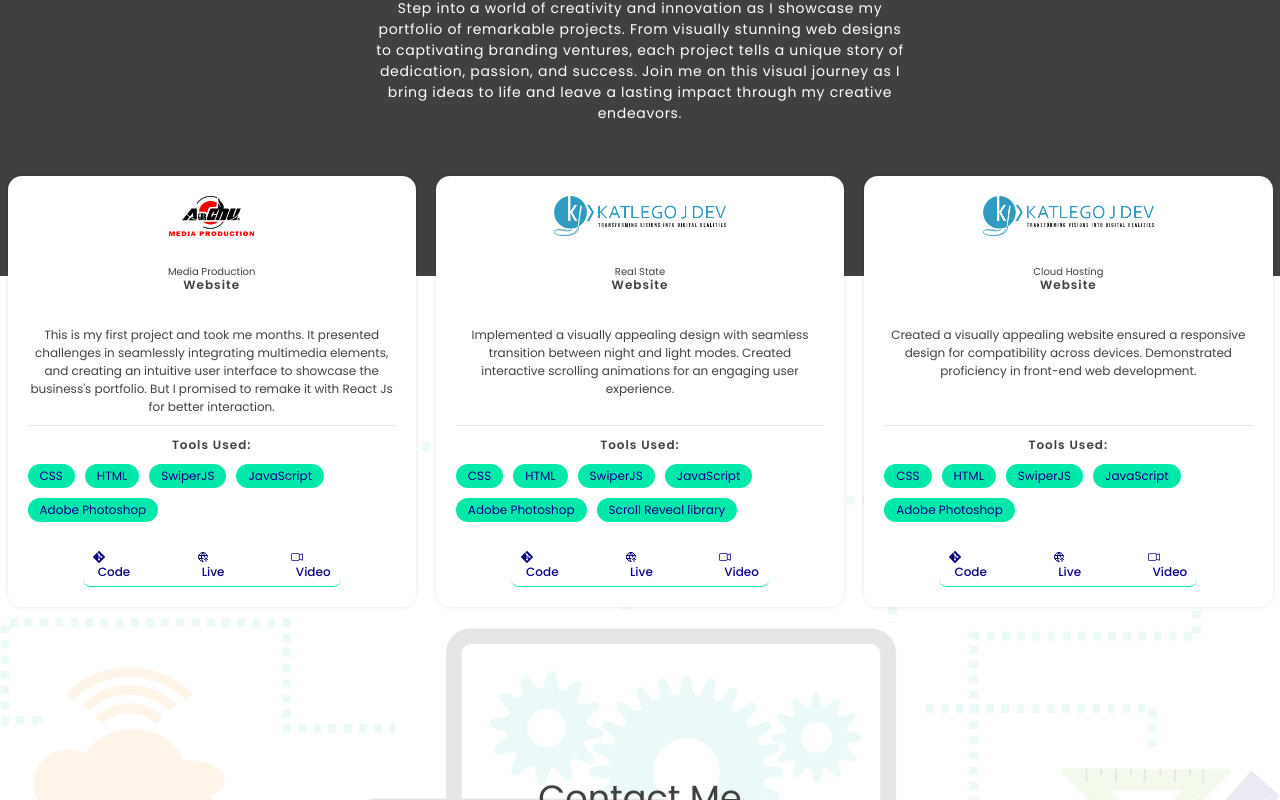
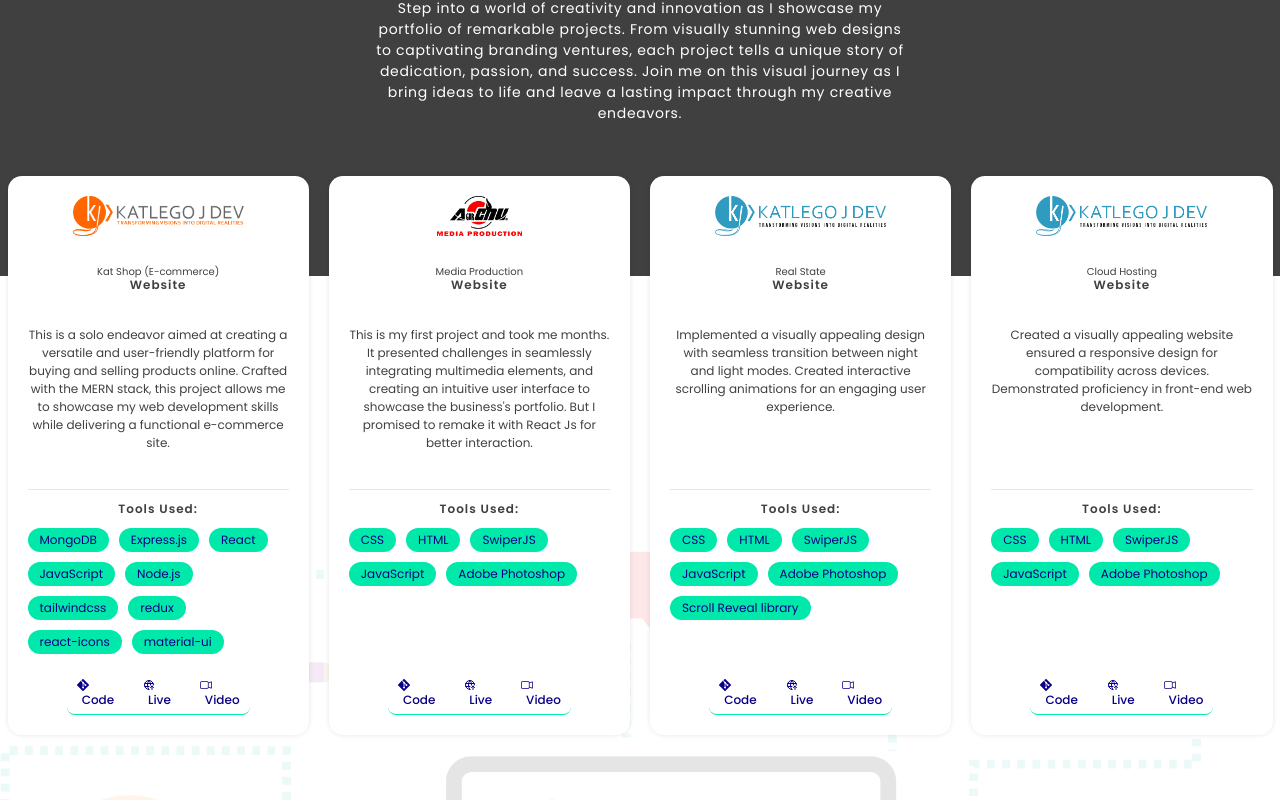
Before and after one commit to agurchu/katlegojdev, a React (Vite) app in the folder client/: page / in a window 1280 px wide. Shown: the part 2000-2800 px from the top of the page. Built offline with nearby package versions, Linux system fonts and the light colour scheme.

Commit message:
fix overlaping mobile view

```diff
--- a/client/src/App.css
+++ b/client/src/App.css
@@ -62,6 +62,7 @@
   left: 0;
   transform: translateY(-50%);
   opacity: 0.1;
+  width: 100vw;
   z-index: -1;
 }
 .bg_webicon2 {
@@ -73,6 +74,10 @@
   z-index: 0;
 }
 
+.bg_webicon img {
+  object-fit: cover;
+  width: 100%;
+}
 .service_box {
   box-shadow: 0 0 5px #0000001e;
   background-color: white;
--- a/client/src/data/ProjectData.jsx
+++ b/client/src/data/ProjectData.jsx
@@ -1,7 +1,27 @@
 import agurchu from "../assets/logo/Agurchu_logo.png";
 import katlegojdev from "../assets/logo/kj_dev_long_logo_dark.png";
+import katShop from "../assets/logo/kj_dev_logo.png";
 
 export const ProjectData = [
+  {
+    image: katShop,
+    title: "Kat Shop (E-commerce)",
+    body: "This is a solo endeavor aimed at creating a versatile and user-friendly platform for buying and selling products online. Crafted with the MERN stack, this project allows me to showcase my web development skills while delivering a functional e-commerce site.",
+    list: [
+      "MongoDB",
+      " Express.js",
+      "React",
+      "JavaScript",
+      "Node.js",
+      "tailwindcss",
+      "redux",
+      "react-icons",
+      "material-ui",
+    ],
+    code: "https://github.com/agurchu/kat-shopping.git",
+    live: "https://precious-rugelach-9c0d15.netlify.app",
+    video: "https://youtu.be/79XDJlW1_j8",
+  },
   {
     image: agurchu,
     title: " Media Production",
--- a/client/src/index.css
+++ b/client/src/index.css
@@ -24,6 +24,7 @@ body {
   text-align: center;
   background: var(--white);
   color: var(--white);
+  overflow-x: ;
 }
 html {
   font-size: 62.5%;
--- a/client/src/portfolioContainer/aboutMe/aboutMe.css
+++ b/client/src/portfolioContainer/aboutMe/aboutMe.css
@@ -99,3 +99,9 @@
     width: 100%;
   }
 }
+@media (max-width: 500px) {
+  .about {
+    padding-left: 30px;
+    padding-right: 30px;
+  }
+}
--- a/client/src/portfolioContainer/contactMe/contactMe.css
+++ b/client/src/portfolioContainer/contactMe/contactMe.css
@@ -145,3 +145,10 @@
     min-height: 140px;
   }
 }
+
+@media (max-width: 500px) {
+  .contactMe {
+    padding-left: 30px;
+    padding-right: 30px;
+  }
+}
--- a/client/src/portfolioContainer/navbar/navbar.css
+++ b/client/src/portfolioContainer/navbar/navbar.css
@@ -9,6 +9,7 @@
   min-height: 60px;
   display: flex;
   flex-direction: column;
+  width: 100vw;
   left: 0;
   top: 0;
   z-index: 1000;
@@ -56,7 +57,9 @@
   .nav_items {
     display: none;
   }
-
+  .navbar {
+    padding: 20px 10px !important;
+  }
   .nav_mobile {
     width: 100%;
     height: 0;
--- a/client/src/portfolioContainer/projects/projects.css
+++ b/client/src/portfolioContainer/projects/projects.css
@@ -7,6 +7,10 @@
 
   height: 400px;
   color: var(--white);
+}
+.projects {
+  width: 100vw;
+  overflow-x: hidden;
 }
 
 .projects_heading p {
@@ -29,3 +33,9 @@
   grid-template-columns: repeat(auto-fit, minmax(23rem, 1fr));
   gap: 20px;
 }
+@media (max-width: 500px) {
+  .projects_grid {
+    padding-left: 30px;
+    padding-right: 30px;
+  }
+}
--- a/client/src/portfolioContainer/services/services.css
+++ b/client/src/portfolioContainer/services/services.css
@@ -2,6 +2,7 @@
   color: var(--dark);
   padding-top: 70px !important;
   margin-bottom: 40px;
+  width: 100vw;
 }
 
 .services .badges {
@@ -10,3 +11,10 @@
   gap: 20px;
   grid-template-columns: repeat(auto-fit, minmax(17rem, 1fr));
 }
+
+@media (max-width: 500px) {
+  .services {
+    padding-left: 30px;
+    padding-right: 30px;
+  }
+}
```
Also changed, not shown: client/src/assets/logo/kj_dev_logo.png (added).
